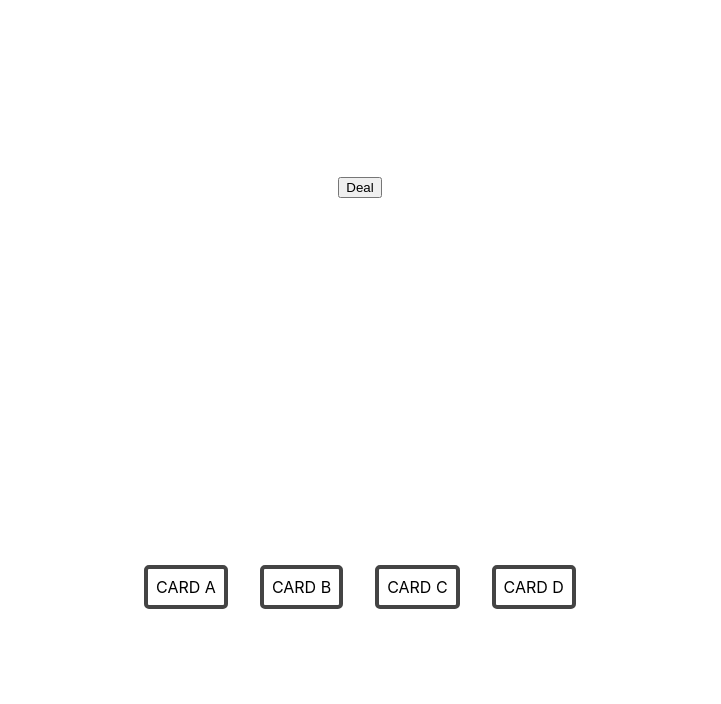
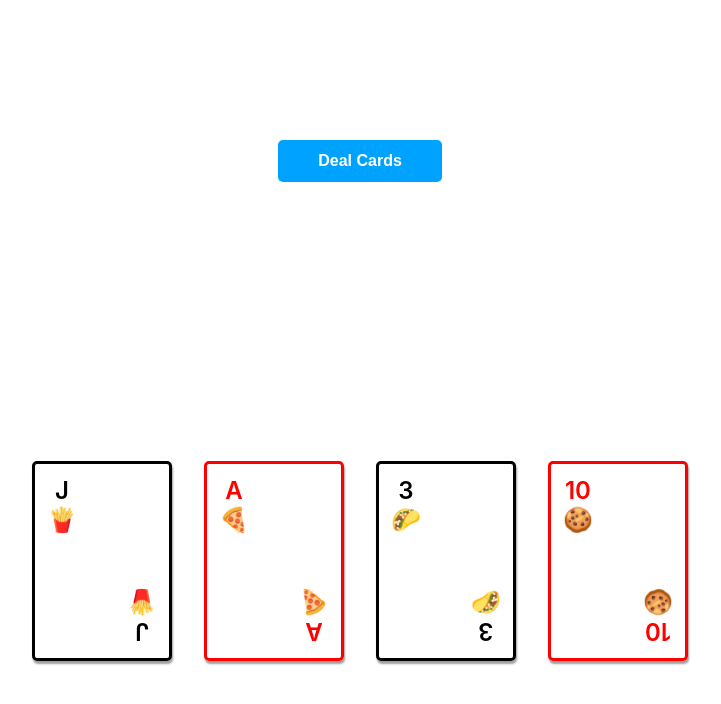
Before and after one commit to pablowbk/cardsss, a React (Create React App) app: page / in a window 1280 px wide. Shown: the top 704 px of the page, without its empty margins (280-1001 px from the left). Built offline with nearby package versions, Linux system fonts and the light colour scheme.

Commit message:
added basic styles to cards and btn

```diff
--- a/src/App.css
+++ b/src/App.css
@@ -1,3 +1,9 @@
+*, *::before, *::after {
+  box-sizing: border-box;
+  margin: 0;
+  padding: 0;
+}
+
 .App {
   text-align: center;
   display: grid;
@@ -5,14 +11,57 @@
   min-height: 100vh;
 }
 
+.dealBtn {
+  padding: .75em 2.5em;
+  border-radius: 5px;
+  border: none;
+  color: #fff;
+  font-size: 1em;
+  font-weight: 600;
+  background-color: rgb(0, 162, 255);
+  transition: transform 150ms;
+}
+
+.dealBtn:hover,
+.dealBtn:focus {
+  cursor: pointer;
+  outline: 2px solid #444;
+}
+
+.dealBtn:active {
+  transform: scale(.9);
+}
+
 .cards-container {
-  display: flex;
+  display:grid;
+  gap: 2em;
+  grid-template-columns: repeat(4, 1fr);
 }
 
 .card {
-  margin: 1em;
+  font-size: 1.5em;
+  font-weight: 600;
   padding: .5em;
+  border: 3px solid #000;
   border-radius: 5px;
-  border: 4px solid #444;
+  height: 200px;
+  width: 140px;
+  box-shadow: 1px 3px 2px 0 rgba(68, 68, 68, 0.513);
+  display: grid;
+  align-content: space-between;
+  justify-items: start;
+}
 
+.card:nth-child(even) {
+  border-color: red;
+  color: red;
 }
+
+.cardInner {
+  display: grid;
+}
+
+.cardBottom {
+  transform: rotateZ(180deg);
+  justify-self: end;
+}
--- a/src/App.js
+++ b/src/App.js
@@ -18,7 +18,7 @@ function App() {
   const suits = ['D', 'H', 'S', 'C']; //possible suits available (4)
   const ranks = ['2', '3', '4', '5', '6', '7', '8', '9', '10', 'J', 'Q', 'K', 'A']//possible ranks available (13)
 
-  function initializeDeck() {
+  const initializeDeck = () => {
     for (let suit = 0;suit < suits.length; suit++) {
       for (let rank = 0; rank < ranks.length; rank++) {
         let card = {Suit: suits[suit], Rank: ranks[rank]}
@@ -27,9 +27,8 @@ function App() {
     }
   }
 
-
-
-  function deal() {
+  const deal = (e) => {
+    e.preventDefault();
     if (deck.length < 4) {
       console.log('GAME OVER')
       return false;
@@ -48,13 +47,49 @@ function App() {
   return (
     <div className="App">
       <header className="App-header">
-        <button onClick={deal}>Deal</button>
+        <button className="dealBtn" onClick={(e) => {deal(e)}}>Deal Cards</button>
       </header>
       <div className='cards-container'>
-        <span className='card cardA'>CARD A</span>
-        <span className='card cardB'>CARD B</span>
-        <span className='card cardC'>CARD C</span>
-        <span className='card cardD'>CARD D</span>
+        <div className='card cardA'>
+          <div className="cardInner cardTop">
+            <span className="cardRank">J</span>
+            <span className="cardSuit">&#127839;</span>
+          </div>
+          <div className="cardInner cardBottom">
+            <span className="cardRank">J</span>
+            <span className="cardSuit">&#127839;</span>
+          </div>
+        </div>
+        <div className='card cardB'>
+          <div className="cardInner cardTop">
+            <span className="cardRank">A</span>
+            <span className="cardSuit">&#127829;</span>
+          </div>
+          <div className="cardInner cardBottom">
+            <span className="cardRank">A</span>
+            <span className="cardSuit">&#127829;</span>
+          </div>
+        </div>
+        <div className='card cardC'>
+          <div className="cardInner cardTop">
+            <span className="cardRank">3</span>
+            <span className="cardSuit">&#127790;</span>
+          </div>
+          <div className="cardInner cardBottom">
+            <span className="cardRank">3</span>
+            <span className="cardSuit">&#127790;</span>
+          </div>
+        </div>
+        <div className='card cardD'>
+          <div className="cardInner cardTop">
+            <span className="cardRank">10</span>
+            <span className="cardSuit">&#127850;</span>
+          </div>
+          <div className="cardInner cardBottom">
+            <span className="cardRank">10</span>
+            <span className="cardSuit">&#127850;</span>
+          </div>
+        </div>
       </div>
     </div>
   );
```
